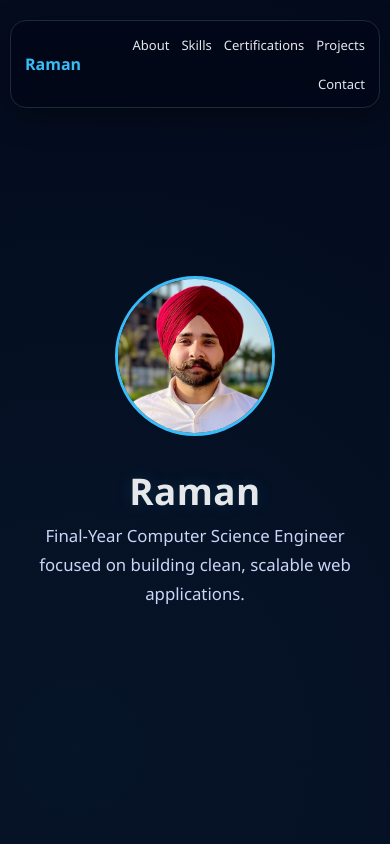
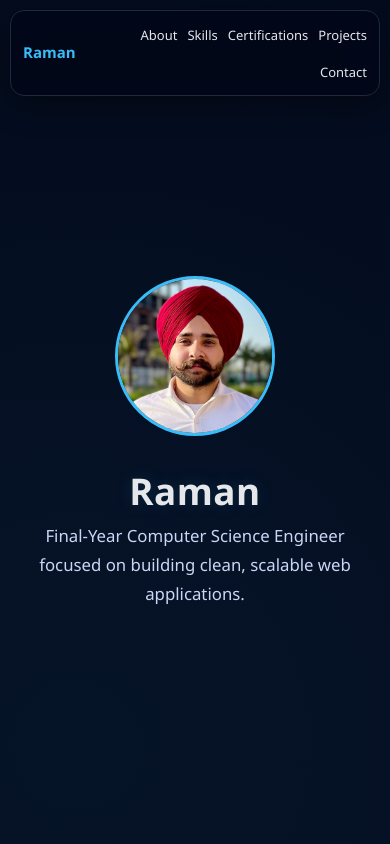
Before and after one commit to ramandeep727/intro-website, a plain HTML site: page index.html in a window 390 px wide. Shown: the top 844 px of the page. Drawn offline with Linux system fonts and the light colour scheme.

Commit message:
Add files via upload

```diff
--- a/style.css
+++ b/style.css
@@ -1,3 +1,7 @@
+html, body {
+    max-width: 100%;
+    overflow-x: hidden;
+}
 :root {
     --bg-main: #020617;
     --bg-soft: #020617;
@@ -387,3 +391,61 @@ footer {
         word-break: break-word;   /* prevents email overflow */
     }
 }
+/* 🔥 FINAL MOBILE NAVBAR FIX */
+@media (max-width: 768px) {
+
+    .navbar {
+        position: fixed;
+        top: 10px;
+        left: 10px;
+        right: 10px;          /* 🔑 THIS is the key */
+        transform: none;      /* remove centering */
+        width: auto;
+        padding: 10px 12px;
+        border-radius: 14px;
+        display: flex;
+        align-items: center;
+        justify-content: space-between;
+    }
+
+    .nav-logo {
+        font-size: 15px;
+        white-space: nowrap;
+        flex-shrink: 0;
+    }
+
+    .nav-links {
+        display: flex;
+        gap: 10px;
+        flex-wrap: wrap;
+        justify-content: flex-end;
+        max-width: 70%;
+    }
+
+    .nav-links a {
+        font-size: 13px;
+        white-space: nowrap;
+    }
+}
+/* 🔥 FINAL MOBILE CONTACT FIX */
+@media (max-width: 768px) {
+
+    #contact {
+        text-align: center;
+        padding-left: 16px;
+        padding-right: 16px;
+    }
+
+    #contact .btn {
+        display: block;
+        width: 100%;
+        max-width: 260px;
+        margin: 20px auto;
+        white-space: nowrap;
+    }
+
+    #contact p {
+        word-break: break-word;
+        overflow-wrap: anywhere;
+    }
+}
```
